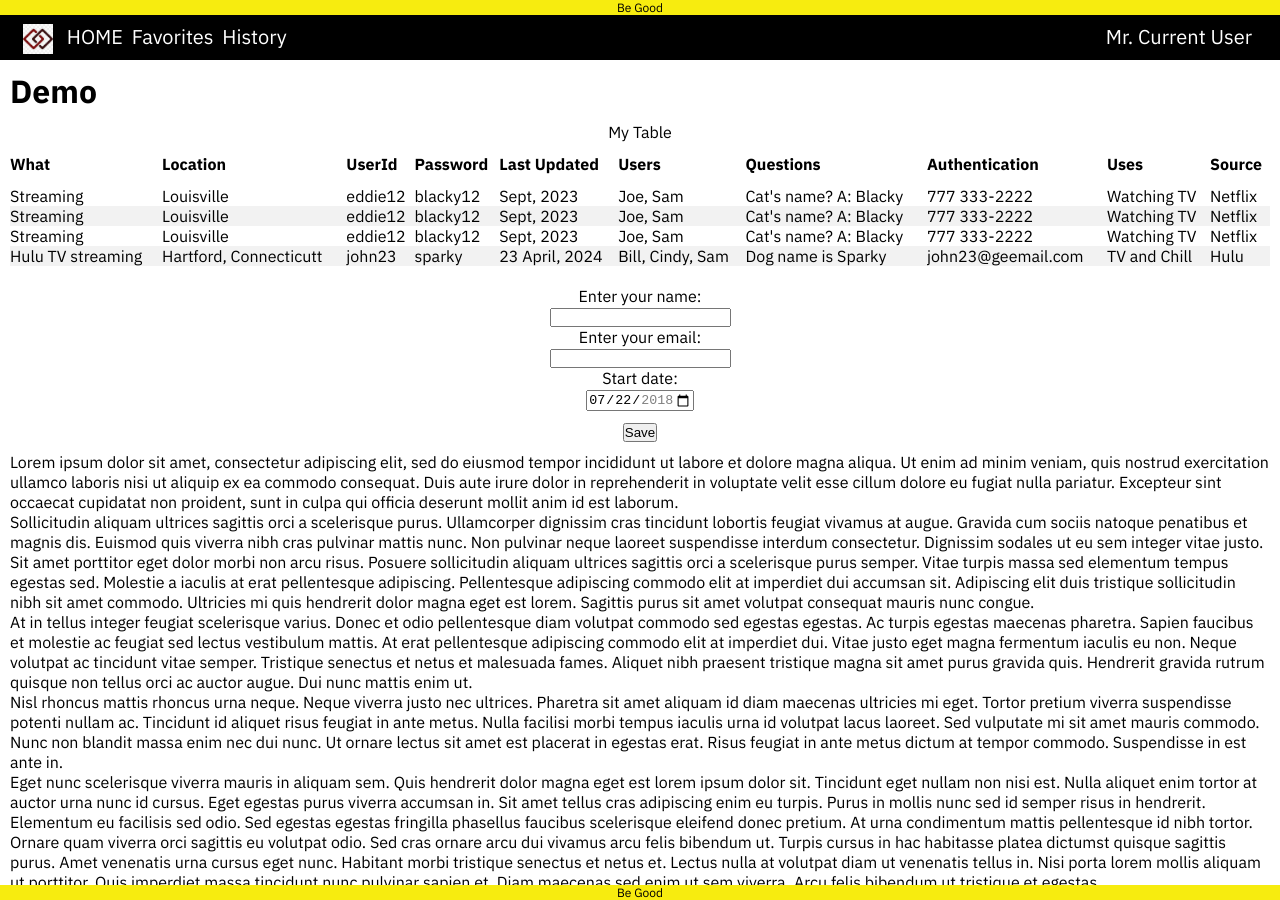
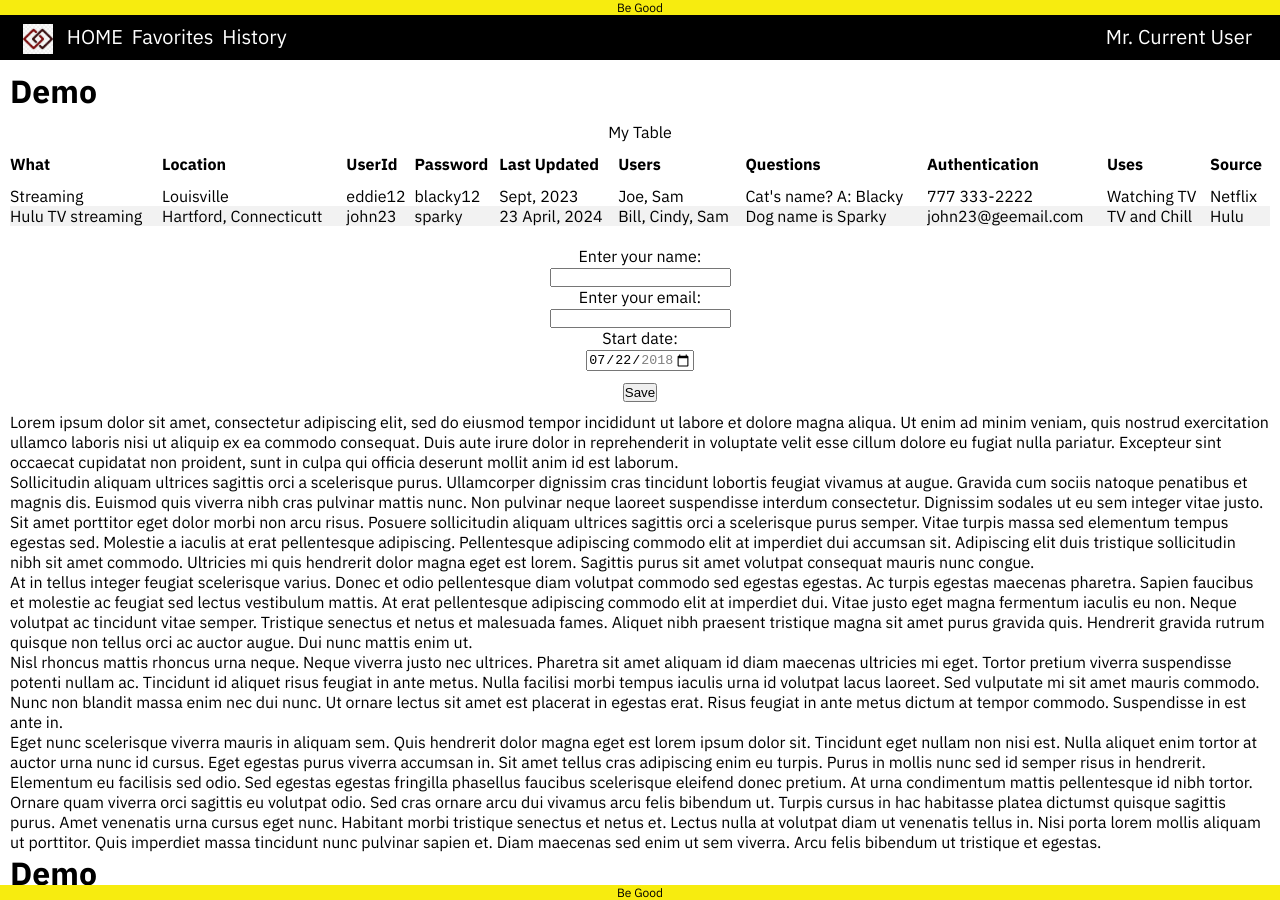
Before and after one commit to gothamgo/demo, a Jekyll site: the page built from index.html, in a window 1280 px wide and 900 px high. Built offline with Jekyll 4.4.1, drawn with Linux system fonts in a browser that asks for light colours.

Commit message:
Update table.html

```diff
--- a/_includes/table.html
+++ b/_includes/table.html
@@ -74,30 +74,6 @@
       <td>Netflix</td>
     </tr>
     <tr>
-      <td>Streaming</td>
-      <td>Louisville</td>
-      <td>eddie12</td>
-      <td>blacky12</td>
-      <td>Sept, 2023</td>
-      <td>Joe, Sam</td>
-      <td>Cat's name? A: Blacky</td>
-      <td>777 333-2222</td>
-      <td>Watching TV</td>
-      <td>Netflix</td>
-    </tr>
-    <tr>
-      <td>Streaming</td>
-      <td>Louisville</td>
-      <td>eddie12</td>
-      <td>blacky12</td>
-      <td>Sept, 2023</td>
-      <td>Joe, Sam</td>
-      <td>Cat's name? A: Blacky</td>
-      <td>777 333-2222</td>
-      <td>Watching TV</td>
-      <td>Netflix</td>
-    </tr>
-    <tr>
       <td>Hulu TV streaming</td>
       <td>Hartford, Connecticutt</td>
       <td>john23</td>
```
